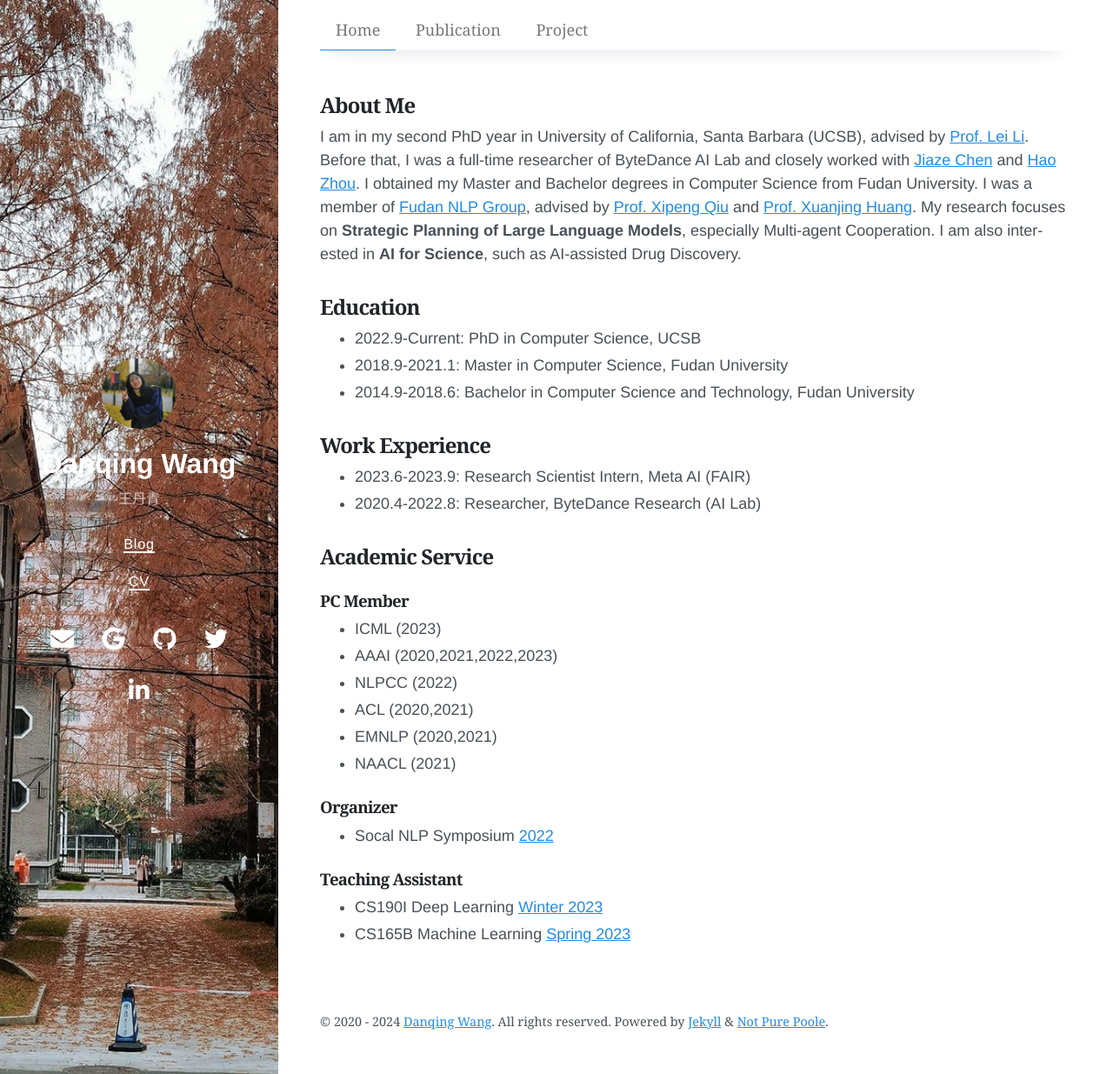
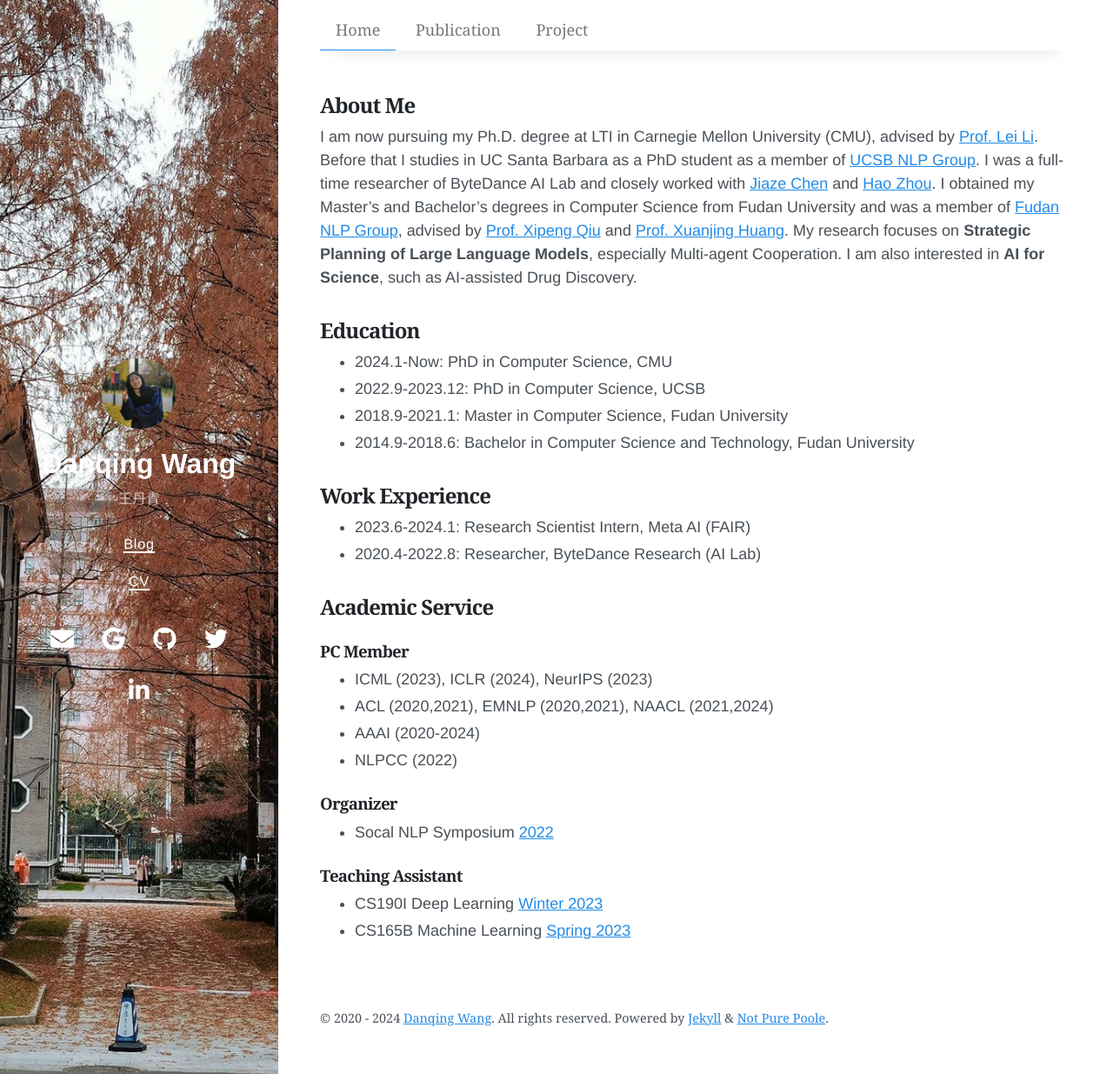
Before and after one commit to dqwang122/dqwang122.github.io, a Jekyll site: the page built from index.md, in a window 1280 px wide and 1235 px high. Shown: the whole window at 87% size. Built offline with Jekyll 4.4.1, drawn with Linux system fonts in a browser that asks for light colours; nearby versions of some CDN libraries.

Commit message:
update cv

```diff
--- a/index.md
+++ b/index.md
@@ -7,32 +7,31 @@
 <!-- ## Welcome to My HomePage ! -->
 ## About Me
 
-I am in my second PhD year in University of California, Santa Barbara (UCSB), advised by [Prof. Lei Li](https://lileicc.github.io/).
-Before that, I was a full-time researcher of ByteDance AI Lab and closely worked with [Jiaze Chen](https://cn.linkedin.com/in/jiaze-chen-00ab2681) and [Hao Zhou](https://zhouh.github.io/).
-I obtained my Master and Bachelor degrees in Computer Science from Fudan University. I was a member of [Fudan NLP Group](https://nlp.fudan.edu.cn/), advised by [Prof. Xipeng Qiu](https://xpqiu.github.io/en.html) and [Prof. Xuanjing Huang](https://nlp.fudan.edu.cn/28702/list.htm).
+I am now pursuing my Ph.D. degree at LTI in Carnegie Mellon University (CMU), advised by [Prof. Lei Li](https://lileicc.github.io/). Before that I studies in UC Santa Barbara as a PhD student as a member of [UCSB NLP Group](https://nlp.cs.ucsb.edu/). I was a full-time researcher of ByteDance AI Lab and closely worked with [Jiaze Chen](https://cn.linkedin.com/in/jiaze-chen-00ab2681) and [Hao Zhou](https://zhouh.github.io/).
+I obtained my Master's and Bachelor's degrees in Computer Science from Fudan University and was a member of [Fudan NLP Group](https://nlp.fudan.edu.cn/), advised by [Prof. Xipeng Qiu](https://xpqiu.github.io/en.html) and [Prof. Xuanjing Huang](https://nlp.fudan.edu.cn/28702/list.htm).
 My research focuses on **Strategic Planning of Large Language Models**, especially Multi-agent Cooperation. I am also interested in **AI for Science**, such as AI-assisted Drug Discovery.
 
 ## Education
 
-* 2022.9-Current: PhD in Computer Science, UCSB
+* 2024.1-Now: PhD in Computer Science, CMU
+* 2022.9-2023.12: PhD in Computer Science, UCSB
 * 2018.9-2021.1: Master in Computer Science, Fudan University
 * 2014.9-2018.6: Bachelor in Computer Science and Technology, Fudan University
 
 ## Work Experience
 
-* 2023.6-2023.9: Research Scientist Intern, Meta AI (FAIR)
+* 2023.6-2024.1: Research Scientist Intern, Meta AI (FAIR)
 * 2020.4-2022.8: Researcher, ByteDance Research (AI Lab)
 
 ## Academic Service
 <!-- ## PC Member   -->
 <!-- Program Committee Member -->
 ### PC Member
-* ICML (2023)
-* AAAI (2020,2021,2022,2023)
+* ICML (2023), ICLR (2024), NeurIPS (2023)
+* ACL (2020,2021), EMNLP (2020,2021), NAACL (2021,2024)
+* AAAI (2020-2024)
 * NLPCC (2022)
-* ACL (2020,2021)
-* EMNLP (2020,2021)
-* NAACL (2021)
+
 
 ### Organizer
 * Socal NLP Symposium [2022](https://socalnlp.github.io/symp22/index.html)
```
Also changed, not shown: projects.md (+2 -2 lines), publications.md (+2 -2 lines), assets/images/PerSE.jpg, 1 other file.
